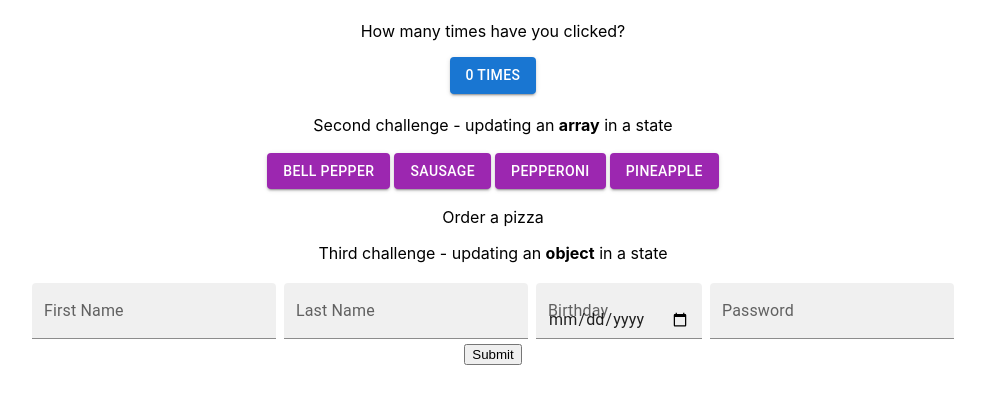
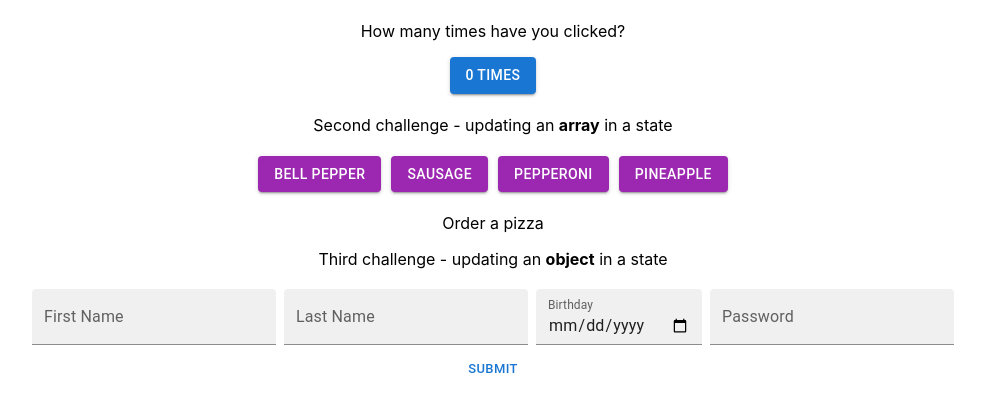
Before and after one commit to jshizuki/myfirstreactapp, a React (Create React App) app: page / in a window 1280 px wide. Shown: the top 412 px of the page, without its empty margins (147-1132 px from the left). Built offline with nearby package versions, Linux system fonts and the light colour scheme.

Commit message:
Midified front-end and unshow query

```diff
--- a/src/third_challenge/EditProfile.css
+++ b/src/third_challenge/EditProfile.css
@@ -5,3 +5,7 @@
 .input {
   margin: 4px !important;
 }
+
+.button {
+  margin: 5px !important;
+}
--- a/src/third_challenge/EditProfile.jsx
+++ b/src/third_challenge/EditProfile.jsx
@@ -1,6 +1,7 @@
 import React, { useState } from "react";
 import "./EditProfile.css";
 import TextField from "@mui/material/TextField";
+import { Button } from "@mui/material";
 
 export default function EditProfile() {
   const [profile, setProfile] = useState({});
@@ -15,6 +16,8 @@ export default function EditProfile() {
   };
 
   const handleSubmit = (e) => {
+    // prevent the default form submission behavior, which includes appending the form data as query parameters in the URL.
+    e.preventDefault();
     // 2nd and 3rd argument control how the object is displayed for readability
     alert(JSON.stringify(profile, "", 2));
   };
@@ -49,6 +52,9 @@ export default function EditProfile() {
           className="input"
           id="filled-basic"
           label="Birthday"
+          InputLabelProps={{
+            shrink: true,
+          }}
           variant="filled"
           onChange={handleChange}
           type="date"
@@ -66,7 +72,9 @@ export default function EditProfile() {
           value={profile.password}
         />
         <br />
-        <button>Submit</button>
+        <Button className="button" size="small" type="submit">
+          Submit
+        </Button>
       </form>
     </div>
   );
```
